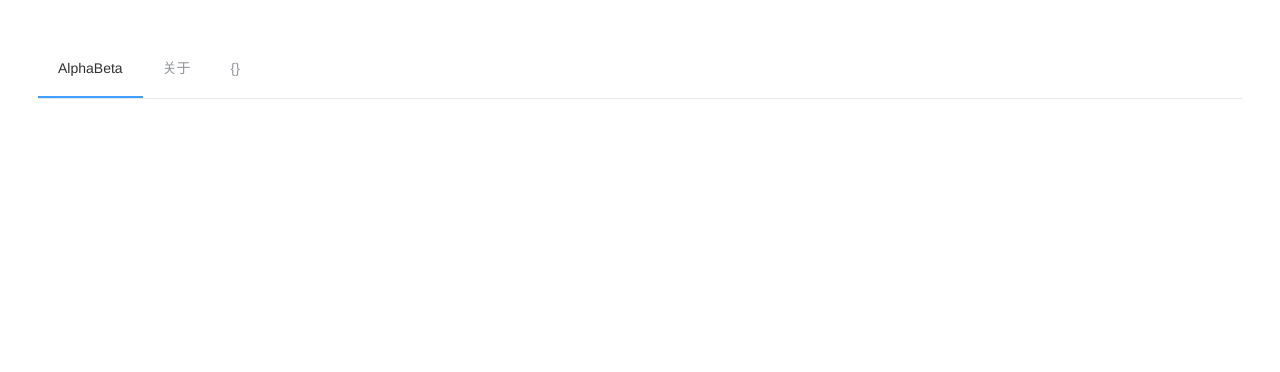
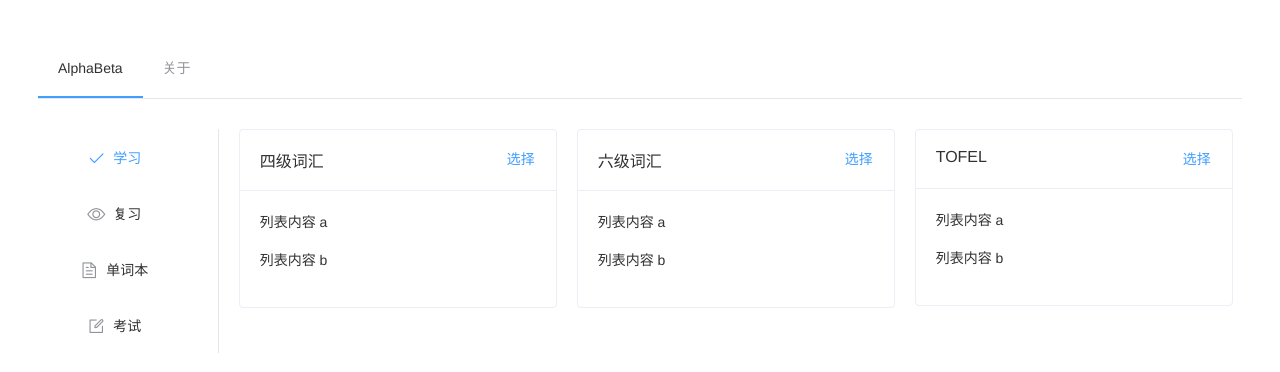
Before and after one commit to drpmma/AlphaBeta, a Vue app: page /select in a window 1280 px wide. Shown: the top 372 px of the page. Built offline with nearby package versions, Linux system fonts and the light colour scheme.

Commit message:
login complete

```diff
--- a/src/client/components/HelloWorld.vue
+++ b/src/client/components/HelloWorld.vue
@@ -6,8 +6,6 @@
 </template>
 
 <script>
-import Cookie from "@/client/cookie"
-
 export default {
   name: 'HelloWorld',
   props: {
@@ -24,7 +22,6 @@ export default {
       });
     },
     logout() {
-      Cookie.delete('username')
       this.$store.commit("logout")
       this.$router.push('/signin')
     }
--- /dev/null
+++ b/src/client/components/LeftMenu.vue
@@ -0,0 +1,64 @@
+<template>
+    <el-row class="tac">
+  <el-col :span="4" class="left-items">
+    <el-menu
+      :default-active="defaultActive"
+      class="el-menu-vertical-demo"
+      :collapse="isCollapse">
+      <el-menu-item index="1" @click="NavigateTo('/Select')">
+        <i class="el-icon-check"></i>
+        <span slot="title">学习</span>
+      </el-menu-item>
+      <el-menu-item index="2">
+        <i class="el-icon-view"></i>
+        <span slot="title">复习</span>
+      </el-menu-item>
+      <el-menu-item index="3">
+        <i class="el-icon-document"></i>
+        <span slot="title">单词本</span>
+      </el-menu-item>
+      <el-menu-item index="4">
+        <i class="el-icon-edit-outline"></i>
+        <span slot="title">考试</span>
+      </el-menu-item>
+    </el-menu>
+  </el-col>
+  </el-row>
+</template>
+
+
+<script>
+export default {
+  data() {
+    return {
+      isCollapse: document.body.clientWidth < 400
+    };
+  },
+    props: {
+    defaultActive: String
+  },
+  methods: {
+    handleOpen(key, keyPath) {
+      console.log(key, keyPath);
+    },
+    handleClose(key, keyPath) {
+      console.log(key, keyPath);
+    },
+    NavigateTo(path) {
+        this.$router.push(path)
+    }
+  }
+};
+</script>
+
+<style>
+.tac {
+  text-align: center;
+}
+.el-row::after {
+    clear:none !important;
+}
+.left-items {
+    height:1000px;
+}
+</style>
--- a/src/client/components/NaviMenu.vue
+++ b/src/client/components/NaviMenu.vue
@@ -1,13 +1,13 @@
 <template>
 <el-menu :default-active="activeIndex" class="el-menu-demo" mode="horizontal" @select="handleSelect">
-  <el-menu-item index="1">AlphaBeta</el-menu-item>
-  <el-menu-item index="2">关于</el-menu-item>
-  <el-menu-item v-if="!this.$store.state.user" class="right" index="3" @click="NavigateTo('/signin')">登录</el-menu-item>
-  <el-menu-item v-else class="right" index="3" @click="NavigateTo('/signin')">{{this.$store.state.user}}</el-menu-item>
+  <el-menu-item index="1" @click="NavigateTo('/home')">AlphaBeta</el-menu-item>
+  <el-menu-item index="2" @click="NavigateTo('/about')">关于</el-menu-item>
+  <el-menu-item v-if="this.$store.state.token" class="right" index="3" >{{this.$store.state.token}}</el-menu-item>
 </el-menu>
 </template>
 
 <script>
+  import Cookie from '@/client/cookie'
   export default {
     data() {
       return {
@@ -16,11 +16,15 @@
     },
     methods: {
       handleSelect(key, keyPath) {
-        console.log(key, keyPath);
+        console.log(key, keyPath)
       },
       NavigateTo(route) {
-        this.$router.push(route)
+        this.$router.push({path:route})
       }
+    },
+    created: function() {
+      if (this.$store.state.token === null)
+        this.$store.state.token = Cookie.get('username')
     }
   }
 </script>
--- /dev/null
+++ b/src/client/components/VocabCard.vue
@@ -0,0 +1,57 @@
+<template>
+<el-card class="box-card" shadow="hover">
+  <div slot="header" class="clearfix">
+    <span>{{name}}</span>
+    <el-button style="float: right; padding: 3px 0" type="text">选择</el-button>
+  </div>
+  <div v-for="o in ['a', 'b']" :key="o" class="text item">
+    {{'列表内容 ' + o }}
+  </div>
+</el-card>
+</template>
+
+<script>
+export default {
+  props: {
+    name: String
+  }
+};
+</script>
+
+
+<style>
+.text {
+  font-size: 14px;
+}
+
+.item {
+  margin-bottom: 18px;
+}
+
+.clearfix:before,
+.clearfix:after {
+  display: table;
+  content: "";
+}
+.clearfix:after {
+  clear: both;
+}
+
+.box-card {
+  float: left;
+  text-align: left;
+  margin-left: 20px;
+  margin-bottom: 20px;
+}
+
+@media screen and (max-width: 400px) {
+  .box-card {
+    width: 70%;
+  }
+}
+@media screen and (min-width: 400px) {
+  .box-card {
+    width: 25%;
+  }
+}
+</style>
--- a/src/client/router.js
+++ b/src/client/router.js
@@ -4,6 +4,8 @@ import Home from './views/Home.vue'
 import About from './views/About.vue'
 import Signin from './views/Signin.vue'
 import Signup from './views/Signup.vue'
+import Profile from './views/Profile.vue'
+import Select from './views/Select.vue'
 import Cookie from '@/client/cookie'
 Vue.use(Router)
 
@@ -30,14 +32,23 @@ const router = new Router({
       path: '/signup',
       name: 'signup',
       component: Signup
-    }
+    },
+    {
+      path: '/profile',
+      name: 'profile',
+      component: Profile
+    },
+    {
+      path: '/select',
+      name: 'select',
+      component: Select
+    },
   ]
 })
 
 router.beforeEach((to, from, next) => {
-  console.log(to.fullPath)
+  const user = Cookie.get('username')
   if (to.fullPath === '/signin') {  // 判断该路由是否需要登录权限
-    const user = Cookie.get('username')
       if (user) {  // 通过vuex state获取当前的token是否存在
           next({
             path: '/home',
--- a/src/client/store.js
+++ b/src/client/store.js
@@ -1,17 +1,22 @@
 import Vuex from 'vuex'
 import Vue from 'vue'
+import Cookie from '@/client/cookie'
 
 Vue.use(Vuex);
-export default new Vuex.Store({
+let store = new Vuex.Store({
     state: {
-        user: {}
+        user: {},
+        token: null
     },
     mutations: {
         ["login"]: (state, data) => {
-            state.user = data
+            state.token = data
+            Cookie.set('username', data, 1000*60)
         },
         ["logout"]: (state) => {
-            state.user = {}
+            state.token = null
+            Cookie.delete('username')
         }
     }
 })
+export default store
--- a/src/client/views/Home.vue
+++ b/src/client/views/Home.vue
@@ -1,19 +1,17 @@
 <template>
   <div class="home">
-    <img src="../assets/logo.png">
-    <HelloWorld msg="Welcome to Your Vue.js App"/>
+    <LeftMenu/>
   </div>
 </template>
 
 <script>
 // @ is an alias to /src
-import HelloWorld from '@/client/components/HelloWorld.vue'
-
+import LeftMenu from '@/client/components/LeftMenu.vue'
 
 export default {
   name: 'home',
   components: {
-    HelloWorld
+    LeftMenu
   }
 }
 </script>
--- /dev/null
+++ b/src/client/views/Profile.vue
@@ -0,0 +1,15 @@
+<template>
+    <el-button type="danger" round @click="logout">退出</el-button>
+</template>
+
+<script>
+export default {
+  name: 'HelloWorld',
+  methods: {
+    logout() {
+      this.$store.commit("logout")
+      this.$router.push('/signin')
+    }
+  }
+}
+</script>
--- /dev/null
+++ b/src/client/views/Select.vue
@@ -0,0 +1,22 @@
+<template>
+  <div class="home">
+    <LeftMenu defaultActive="1"/>
+    <VocabCard name="四级词汇"/>
+    <VocabCard name="六级词汇"/>
+    <VocabCard name="TOFEL"/>
+  </div>
+</template>
+
+<script>
+// @ is an alias to /src
+import LeftMenu from '@/client/components/LeftMenu.vue'
+import VocabCard from '@/client/components/VocabCard.vue'
+
+export default {
+  name: 'selectVocab',
+  components: {
+    LeftMenu,
+    VocabCard
+  }
+}
+</script>
--- a/src/client/views/Signin.vue
+++ b/src/client/views/Signin.vue
@@ -20,7 +20,6 @@
 </template>
 
 <script>
-import Cookie from '@/client/cookie'
 
 export default {
   data() {
@@ -56,14 +55,13 @@ export default {
         if (valid) {
           this.$http
             .post("/api/user", {
-				username: this.$data.ruleForm.account,
-				password: this.$data.ruleForm.pass
+                username: this.$data.ruleForm.account,
+                password: this.$data.ruleForm.pass
             })
             .then(response => {
-				Cookie.set('username', this.$data.ruleForm.account, 1000*60)
-				this.$store.commit("login", this.$data.ruleForm.account)
-				this.$router.push({path: "/home", query: {user: this.$data.ruleForm.account}});
-				console.log(response);
+                this.$store.commit("login", this.$data.ruleForm.account)
+                this.$router.push({path: "/home"});
+                console.log(response);
             })
             .catch(error => {
 				console.log(error);
```
